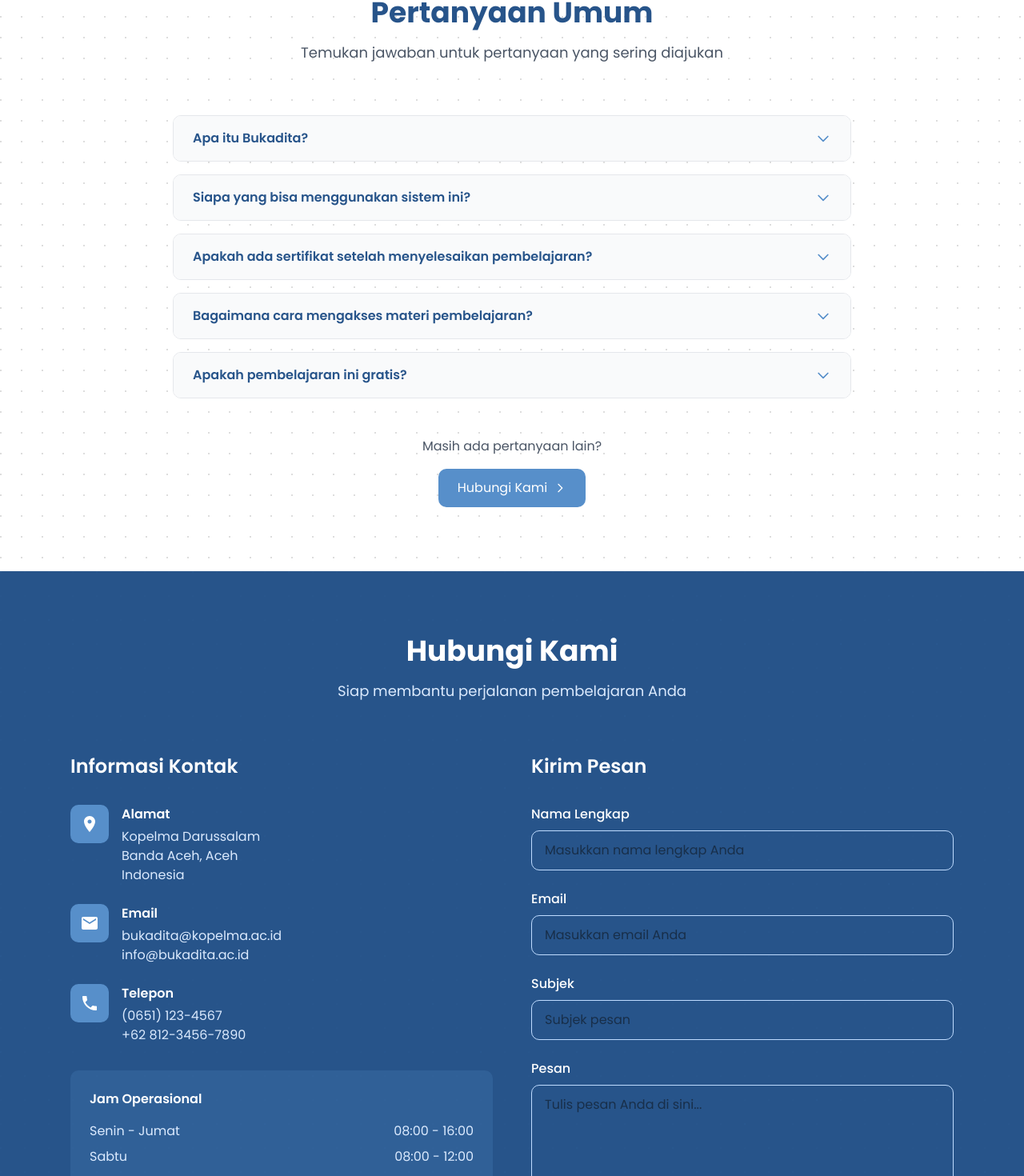
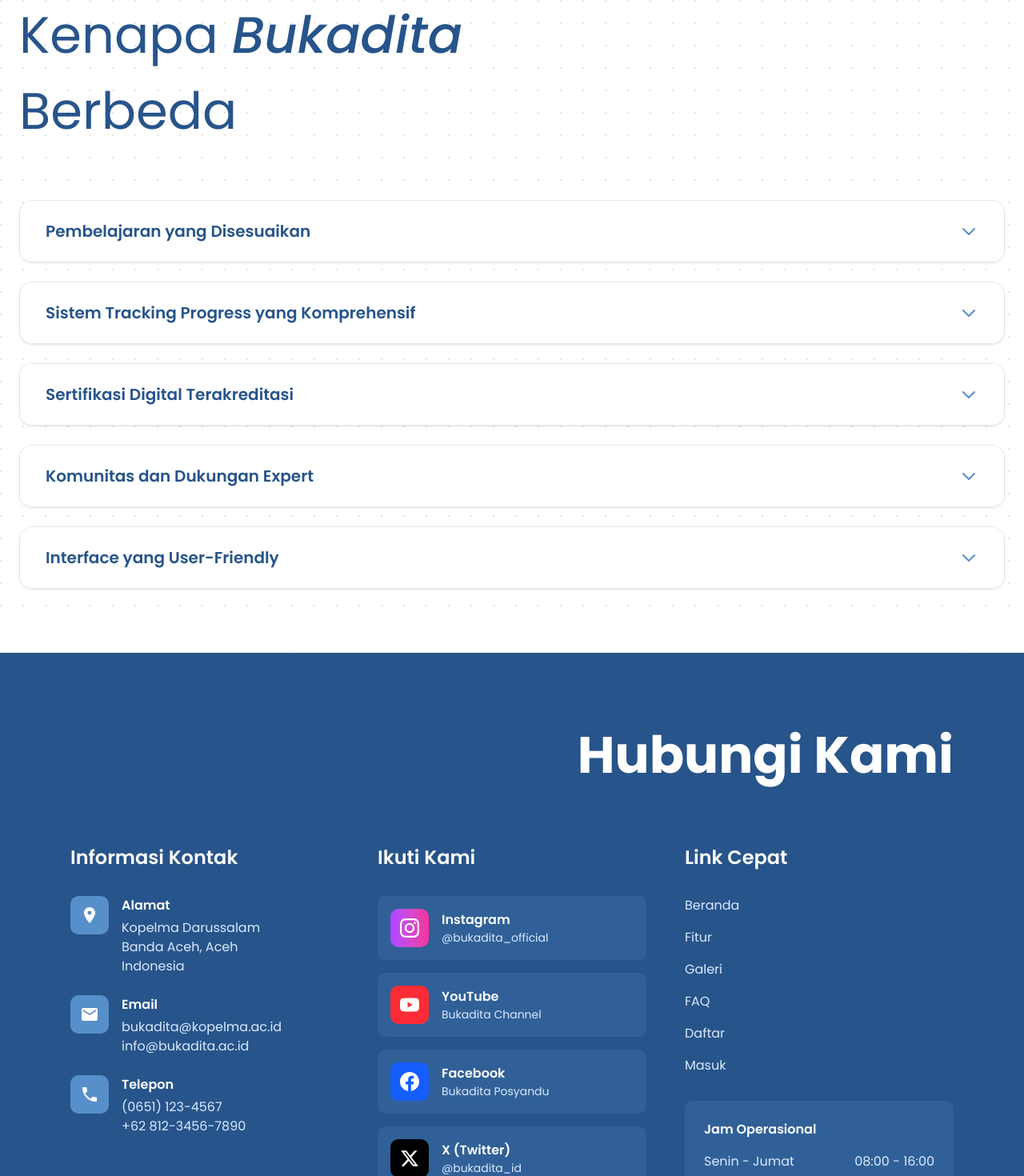
Before and after one commit to frrhhnn/fe-bukadita-web-posyandu, a Next.js app: page / in a window 1280 px wide. Shown: the part 2773-4243 px from the top of the page at 80% size. Built offline with nearby package versions, Linux system fonts and the light colour scheme.

Commit message:
feat: Enhance KontakSection with social media links and quick links; update PertanyaanSection FAQ content and styling

```diff
--- a/src/components/LandingPage/Kontak/KontakSection.tsx
+++ b/src/components/LandingPage/Kontak/KontakSection.tsx
@@ -20,16 +20,13 @@ export default function KontakSection() {
       />
 
       <div className="relative z-10 max-w-6xl mx-auto px-6">
-        <div className="text-center mb-16">
-          <h2 className="text-4xl font-bold text-white mb-4 font-poppins">
+        <div className="text-right mb-16">
+          <h2 className="text-[64px] font-bold text-white mb-4 font-poppins">
             Hubungi Kami
           </h2>
-          <p className="text-blue-100 text-lg font-poppins">
-            Siap membantu perjalanan pembelajaran Anda
-          </p>
         </div>
 
-        <div className="grid grid-cols-1 lg:grid-cols-2 gap-12">
+        <div className="grid grid-cols-1 lg:grid-cols-3 gap-12">
           {/* Contact Info */}
           <div>
             <h3 className="text-2xl font-semibold text-white mb-8 font-poppins">
@@ -105,6 +102,161 @@ export default function KontakSection() {
                 </div>
               </div>
             </div>
+          </div>
+
+          {/* Social Media Links */}
+          <div>
+            <h3 className="text-2xl font-semibold text-white mb-8 font-poppins">
+              Ikuti Kami
+            </h3>
+
+            <div className="space-y-4">
+              <a
+                href="https://instagram.com/bukadita"
+                target="_blank"
+                rel="noopener noreferrer"
+                className="flex items-center space-x-4 p-4 bg-[#578FCA]/20 rounded-lg hover:bg-[#578FCA]/30 transition-colors"
+              >
+                <div className="w-12 h-12 bg-gradient-to-r from-purple-500 to-pink-500 rounded-lg flex items-center justify-center">
+                  <svg
+                    className="w-6 h-6 text-white"
+                    fill="currentColor"
+                    viewBox="0 0 24 24"
+                  >
+                    <path d="M12 2.163c3.204 0 3.584.012 4.85.07 3.252.148 4.771 1.691 4.919 4.919.058 1.265.069 1.645.069 4.849 0 3.205-.012 3.584-.069 4.849-.149 3.225-1.664 4.771-4.919 4.919-1.266.058-1.644.07-4.85.07-3.204 0-3.584-.012-4.849-.07-3.26-.149-4.771-1.699-4.919-4.92-.058-1.265-.07-1.644-.07-4.849 0-3.204.013-3.583.07-4.849.149-3.227 1.664-4.771 4.919-4.919 1.266-.057 1.645-.069 4.849-.069zm0-2.163c-3.259 0-3.667.014-4.947.072-4.358.2-6.78 2.618-6.98 6.98-.059 1.281-.073 1.689-.073 4.948 0 3.259.014 3.668.072 4.948.2 4.358 2.618 6.78 6.98 6.98 1.281.058 1.689.072 4.948.072 3.259 0 3.668-.014 4.948-.072 4.354-.2 6.782-2.618 6.979-6.98.059-1.28.073-1.689.073-4.948 0-3.259-.014-3.667-.072-4.947-.196-4.354-2.617-6.78-6.979-6.98-1.281-.059-1.69-.073-4.949-.073zm0 5.838c-3.403 0-6.162 2.759-6.162 6.162s2.759 6.163 6.162 6.163 6.162-2.759 6.162-6.163c0-3.403-2.759-6.162-6.162-6.162zm0 10.162c-2.209 0-4-1.79-4-4 0-2.209 1.791-4 4-4s4 1.791 4 4c0 2.21-1.791 4-4 4zm6.406-11.845c-.796 0-1.441.645-1.441 1.44s.645 1.44 1.441 1.44c.795 0 1.439-.645 1.439-1.44s-.644-1.44-1.439-1.44z" />
+                  </svg>
+                </div>
+                <div>
+                  <h4 className="text-white font-semibold font-poppins">
+                    Instagram
+                  </h4>
+                  <p className="text-blue-100 text-sm font-poppins">
+                    @bukadita_official
+                  </p>
+                </div>
+              </a>
+
+              <a
+                href="https://youtube.com/@bukadita"
+                target="_blank"
+                rel="noopener noreferrer"
+                className="flex items-center space-x-4 p-4 bg-[#578FCA]/20 rounded-lg hover:bg-[#578FCA]/30 transition-colors"
+              >
+                <div className="w-12 h-12 bg-red-500 rounded-lg flex items-center justify-center">
+                  <svg
+                    className="w-6 h-6 text-white"
+                    fill="currentColor"
+                    viewBox="0 0 24 24"
+                  >
+                    <path d="M23.498 6.186a3.016 3.016 0 0 0-2.122-2.136C19.505 3.545 12 3.545 12 3.545s-7.505 0-9.377.505A3.017 3.017 0 0 0 .502 6.186C0 8.07 0 12 0 12s0 3.93.502 5.814a3.016 3.016 0 0 0 2.122 2.136c1.871.505 9.376.505 9.376.505s7.505 0 9.377-.505a3.015 3.015 0 0 0 2.122-2.136C24 15.93 24 12 24 12s0-3.93-.502-5.814zM9.545 15.568V8.432L15.818 12l-6.273 3.568z" />
+                  </svg>
+                </div>
+                <div>
+                  <h4 className="text-white font-semibold font-poppins">
+                    YouTube
+                  </h4>
+                  <p className="text-blue-100 text-sm font-poppins">
+                    Bukadita Channel
+                  </p>
+                </div>
+              </a>
+
+              <a
+                href="https://facebook.com/bukadita"
+                target="_blank"
+                rel="noopener noreferrer"
+                className="flex items-center space-x-4 p-4 bg-[#578FCA]/20 rounded-lg hover:bg-[#578FCA]/30 transition-colors"
+              >
+                <div className="w-12 h-12 bg-blue-600 rounded-lg flex items-center justify-center">
+                  <svg
+                    className="w-6 h-6 text-white"
+                    fill="currentColor"
+                    viewBox="0 0 24 24"
+                  >
+                    <path d="M24 12.073c0-6.627-5.373-12-12-12s-12 5.373-12 12c0 5.99 4.388 10.954 10.125 11.854v-8.385H7.078v-3.47h3.047V9.43c0-3.007 1.792-4.669 4.533-4.669 1.312 0 2.686.235 2.686.235v2.953H15.83c-1.491 0-1.956.925-1.956 1.874v2.25h3.328l-.532 3.47h-2.796v8.385C19.612 23.027 24 18.062 24 12.073z" />
+                  </svg>
+                </div>
+                <div>
+                  <h4 className="text-white font-semibold font-poppins">
+                    Facebook
+                  </h4>
+                  <p className="text-blue-100 text-sm font-poppins">
+                    Bukadita Posyandu
+                  </p>
+                </div>
+              </a>
+
+              <a
+                href="https://twitter.com/bukadita"
+                target="_blank"
+                rel="noopener noreferrer"
+                className="flex items-center space-x-4 p-4 bg-[#578FCA]/20 rounded-lg hover:bg-[#578FCA]/30 transition-colors"
+              >
+                <div className="w-12 h-12 bg-black rounded-lg flex items-center justify-center">
+                  <svg
+                    className="w-6 h-6 text-white"
+                    fill="currentColor"
+                    viewBox="0 0 24 24"
+                  >
+                    <path d="M18.244 2.25h3.308l-7.227 8.26 8.502 11.24H16.17l-5.214-6.817L4.99 21.75H1.68l7.73-8.835L1.254 2.25H8.08l4.713 6.231zm-1.161 17.52h1.833L7.084 4.126H5.117z" />
+                  </svg>
+                </div>
+                <div>
+                  <h4 className="text-white font-semibold font-poppins">
+                    X (Twitter)
+                  </h4>
+                  <p className="text-blue-100 text-sm font-poppins">
+                    @bukadita_id
+                  </p>
+                </div>
+              </a>
+            </div>
+          </div>
+
+          {/* Quick Links */}
+          <div>
+            <h3 className="text-2xl font-semibold text-white mb-8 font-poppins">
+              Link Cepat
+            </h3>
+
+            <div className="space-y-4">
+              <Link
+                href="/beranda"
+                className="block text-blue-100 hover:text-white transition-colors font-poppins"
+              >
+                Beranda
+              </Link>
+              <Link
+                href="/fitur"
+                className="block text-blue-100 hover:text-white transition-colors font-poppins"
+              >
+                Fitur
+              </Link>
+              <Link
+                href="/galeri"
+                className="block text-blue-100 hover:text-white transition-colors font-poppins"
+              >
+                Galeri
+              </Link>
+              <Link
+                href="/pertanyaan"
+                className="block text-blue-100 hover:text-white transition-colors font-poppins"
+              >
+                FAQ
+              </Link>
+              <Link
+                href="/register"
+                className="block text-blue-100 hover:text-white transition-colors font-poppins"
+              >
+                Daftar
+              </Link>
+              <Link
+                href="/login"
+                className="block text-blue-100 hover:text-white transition-colors font-poppins"
+              >
+                Masuk
+              </Link>
+            </div>
 
             {/* Operating Hours */}
             <div className="mt-8 p-6 bg-[#578FCA]/20 rounded-lg">
@@ -127,106 +279,18 @@ export default function KontakSection() {
               </div>
             </div>
           </div>
-
-          {/* Contact Form */}
-          <div>
-            <h3 className="text-2xl font-semibold text-white mb-8 font-poppins">
-              Kirim Pesan
-            </h3>
-
-            <form className="space-y-6">
-              <div>
-                <label
-                  htmlFor="name"
-                  className="block text-white font-medium mb-2 font-poppins"
-                >
-                  Nama Lengkap
-                </label>
-                <input
-                  type="text"
-                  id="name"
-                  name="name"
-                  className="w-full px-4 py-3 rounded-lg border border-blue-200 focus:ring-2 focus:ring-[#578FCA] focus:border-transparent outline-none transition font-poppins"
-                  placeholder="Masukkan nama lengkap Anda"
-                />
-              </div>
-
-              <div>
-                <label
-                  htmlFor="email"
-                  className="block text-white font-medium mb-2 font-poppins"
-                >
-                  Email
-                </label>
-                <input
-                  type="email"
-                  id="email"
-                  name="email"
-                  className="w-full px-4 py-3 rounded-lg border border-blue-200 focus:ring-2 focus:ring-[#578FCA] focus:border-transparent outline-none transition font-poppins"
-                  placeholder="Masukkan email Anda"
-                />
-              </div>
-
-              <div>
-                <label
-                  htmlFor="subject"
-                  className="block text-white font-medium mb-2 font-poppins"
-                >
-                  Subjek
-                </label>
-                <input
-                  type="text"
-                  id="subject"
-                  name="subject"
-                  className="w-full px-4 py-3 rounded-lg border border-blue-200 focus:ring-2 focus:ring-[#578FCA] focus:border-transparent outline-none transition font-poppins"
-                  placeholder="Subjek pesan"
-                />
-              </div>
-
-              <div>
-                <label
-                  htmlFor="message"
-                  className="block text-white font-medium mb-2 font-poppins"
-                >
-                  Pesan
-                </label>
-                <textarea
-                  id="message"
-                  name="message"
-                  rows={5}
-                  className="w-full px-4 py-3 rounded-lg border border-blue-200 focus:ring-2 focus:ring-[#578FCA] focus:border-transparent outline-none transition font-poppins resize-vertical"
-                  placeholder="Tulis pesan Anda di sini..."
-                ></textarea>
-              </div>
-
-              <button
-                type="submit"
-                className="w-full py-3 px-6 bg-[#578FCA] text-white font-semibold rounded-lg hover:bg-white hover:text-[#27548A] transition-all duration-300 font-poppins"
-              >
-                Kirim Pesan
-              </button>
-            </form>
-          </div>
         </div>
 
-        {/* Quick Actions */}
-        <div className="mt-16 text-center">
-          <p className="text-blue-100 mb-6 font-poppins">
-            Atau mulai pembelajaran sekarang juga
-          </p>
-          <div className="flex flex-col sm:flex-row items-center justify-center gap-4">
-            <Link
-              href="/register"
-              className="px-8 py-3 bg-white text-[#27548A] font-semibold rounded-lg hover:bg-blue-50 transition-colors font-poppins"
-            >
-              Daftar Sekarang
-            </Link>
-            <Link
-              href="/login"
-              className="px-8 py-3 border-2 border-white text-white font-semibold rounded-lg hover:bg-white hover:text-[#27548A] transition-colors font-poppins"
-            >
-              Masuk
-            </Link>
+        {/* Footer Info */}
+        <div className="mt-16 pt-8 border-t border-blue-400/20">
+          <div className="text-center">
+            <p className="text-blue-100 mb-4 font-poppins">
+              © 2025 Bukadita. Semua hak cipta dilindungi.
+            </p>
+            <p className="text-blue-100/80 text-sm font-poppins">
+              Dikembangkan dengan ❤️ untuk meningkatkan kualitas kesehatan
+              posyandu di Indonesia
+            </p>
           </div>
         </div>
       </div>
--- a/src/components/LandingPage/Pertanyaan/PertanyaanSection.tsx
+++ b/src/components/LandingPage/Pertanyaan/PertanyaanSection.tsx
@@ -9,33 +9,33 @@ export default function PertanyaanSection() {
   const faqs = [
     {
       id: 1,
-      question: "Apa itu Bukadita?",
+      question: "Pembelajaran yang Disesuaikan",
       answer:
-        "Bukadita (Buku Kader Digital) adalah sistem pembelajaran mandiri untuk kader posyandu di Kopelma Darussalam yang dirancang untuk meningkatkan kualitas pelayanan kesehatan masyarakat.",
+        "Materi pembelajaran Bukadita dirancang khusus untuk kader posyandu dengan pendekatan yang mudah dipahami dan dapat diterapkan langsung di lapangan.",
     },
     {
       id: 2,
-      question: "Siapa yang bisa menggunakan sistem ini?",
+      question: "Sistem Tracking Progress yang Komprehensif",
       answer:
-        "Sistem ini diperuntukkan bagi kader posyandu, tenaga kesehatan, dan masyarakat yang ingin belajar tentang kesehatan ibu dan anak serta manajemen posyandu.",
+        "Bukadita menyediakan sistem pelacakan pembelajaran yang detail, memungkinkan kader untuk memantau perkembangan dan pencapaian mereka secara real-time.",
     },
     {
       id: 3,
-      question: "Apakah ada sertifikat setelah menyelesaikan pembelajaran?",
+      question: "Sertifikasi Digital Terakreditasi",
       answer:
-        "Ya, Anda akan mendapatkan sertifikat digital setelah menyelesaikan seluruh modul pembelajaran dan lulus evaluasi yang disediakan.",
+        "Setiap penyelesaian modul akan mendapatkan sertifikat digital yang diakui dan dapat digunakan untuk pengembangan karir sebagai kader posyandu.",
     },
     {
       id: 4,
-      question: "Bagaimana cara mengakses materi pembelajaran?",
+      question: "Komunitas dan Dukungan Expert",
       answer:
-        "Setelah mendaftar dan login, Anda dapat mengakses semua materi pembelajaran melalui dashboard user. Materi disusun secara bertahap dari tingkat dasar hingga lanjutan.",
+        "Platform menyediakan akses ke komunitas kader dan konsultasi langsung dengan para ahli kesehatan untuk mendapatkan panduan terbaik.",
     },
     {
       id: 5,
-      question: "Apakah pembelajaran ini gratis?",
+      question: "Interface yang User-Friendly",
       answer:
-        "Ya, platform Bukadita menyediakan pembelajaran gratis untuk semua kader posyandu dan masyarakat yang ingin meningkatkan pengetahuan tentang kesehatan.",
+        "Bukadita dirancang dengan antarmuka yang intuitif dan mudah digunakan, bahkan untuk pengguna yang belum terbiasa dengan teknologi digital.",
     },
   ];
 
@@ -50,41 +50,83 @@ export default function PertanyaanSection() {
     >
       {/* Dot Pattern Background */}
       <DotPattern
-        className="absolute inset-0 h-full w-full text-blue-100/30"
-        width={26}
-        height={26}
+        className="absolute inset-0 h-full w-full text-gray-200/25"
+        width={28}
+        height={28}
         cx={1}
         cy={1}
-        cr={0.8}
+        cr={0.7}
         glow={false}
       />
 
-      <div className="relative z-10 max-w-4xl mx-auto px-6">
-        <div className="text-center mb-16">
-          <h2 className="text-4xl font-bold text-[#27548A] mb-4 font-poppins">
-            Pertanyaan Umum
+      <div className="relative z-10 max-w-7xl mx-auto px-6">
+        {/* Title Section - Align Left */}
+        <div className="mb-16">
+          <h2 className="mb-4 text-left">
+            <span
+              style={{
+                color: "#27548A",
+                fontFamily: "Poppins",
+                fontSize: "64px",
+                fontStyle: "normal",
+                fontWeight: 400,
+                lineHeight: "normal",
+              }}
+            >
+              Kenapa{" "}
+            </span>
+            <span
+              style={{
+                color: "#27548A",
+                fontFamily: "Poppins",
+                fontSize: "64px",
+                fontStyle: "italic",
+                fontWeight: 500,
+                lineHeight: "normal",
+              }}
+            >
+              Bukadita
+            </span>
+            <br />
+            <span
+              style={{
+                color: "#27548A",
+                fontFamily: "Poppins",
+                fontSize: "64px",
+                fontStyle: "normal",
+                fontWeight: 400,
+                lineHeight: "normal",
+              }}
+            >
+              Berbeda
+            </span>
           </h2>
-          <p className="text-gray-600 text-lg font-poppins">
-            Temukan jawaban untuk pertanyaan yang sering diajukan
-          </p>
         </div>
 
-        <div className="space-y-4">
+        <div className="space-y-6 w-full">
           {faqs.map((faq) => (
             <div
               key={faq.id}
-              className="border border-gray-200 rounded-lg overflow-hidden"
+              className="border border-gray-200 rounded-2xl overflow-hidden shadow-sm hover:shadow-md transition-shadow w-full"
             >
               <button
                 onClick={() => toggleFaq(faq.id)}
-                className="w-full px-6 py-4 text-left bg-gray-50 hover:bg-gray-100 focus:outline-none focus:bg-gray-100 transition-colors"
+                className="w-full px-8 py-6 text-left bg-white hover:bg-gray-50 focus:outline-none focus:bg-gray-50 transition-colors"
               >
                 <div className="flex items-center justify-between">
-                  <h3 className="font-semibold text-[#27548A] font-poppins">
+                  <h3
+                    className="font-semibold text-[#27548A]"
+                    style={{
+                      fontFamily: "Poppins",
+                      fontSize: "20px",
+                      fontWeight: 600,
+                      lineHeight: "1.4",
+                    }}
+                  >
                     {faq.question}
                   </h3>
                   <svg
-                    className={`w-5 h-5 text-[#578FCA] transform transition-transform ${
+                    className={`w-6 h-6 text-[#578FCA] transform transition-transform flex-shrink-0 ml-4 ${
                       openFaq === faq.id ? "rotate-180" : ""
                     }`}
                     fill="none"
@@ -101,8 +143,16 @@ export default function PertanyaanSection() {
                 </div>
               </button>
               {openFaq === faq.id && (
-                <div className="px-6 py-4 bg-white border-t border-gray-200">
-                  <p className="text-gray-600 font-poppins leading-relaxed">
+                <div className="px-8 py-6 bg-gray-50 border-t border-gray-200">
+                  <p
+                    className="text-gray-700"
+                    style={{
+                      fontFamily: "Poppins",
+                      fontSize: "16px",
+                      fontWeight: 400,
+                      lineHeight: "1.6",
+                    }}
+                  >
                     {faq.answer}
                   </p>
                 </div>
@@ -110,32 +160,6 @@ export default function PertanyaanSection() {
             </div>
           ))}
         </div>
-
-        {/* Contact CTA */}
-        <div className="mt-12 text-center">
-          <p className="text-gray-600 mb-4 font-poppins">
-            Masih ada pertanyaan lain?
-          </p>
-          <a
-            href="#kontak"
-            className="inline-flex items-center px-6 py-3 bg-[#578FCA] text-white rounded-lg hover:bg-[#27548A] transition-colors font-poppins"
-          >
-            Hubungi Kami
-            <svg
-              className="w-4 h-4 ml-2"
-              fill="none"
-              stroke="currentColor"
-              viewBox="0 0 24 24"
-            >
-              <path
-                strokeLinecap="round"
-                strokeLinejoin="round"
-                strokeWidth={2}
-                d="M9 5l7 7-7 7"
-              />
-            </svg>
-          </a>
-        </div>
       </div>
     </section>
   );
```
